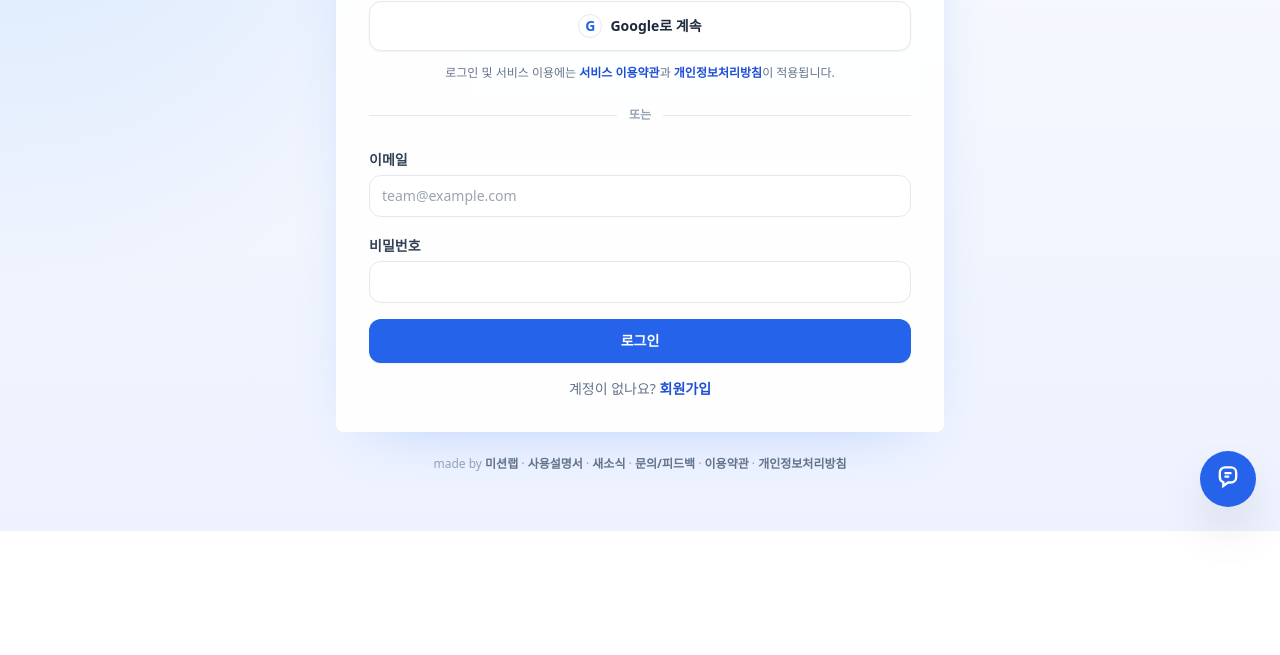
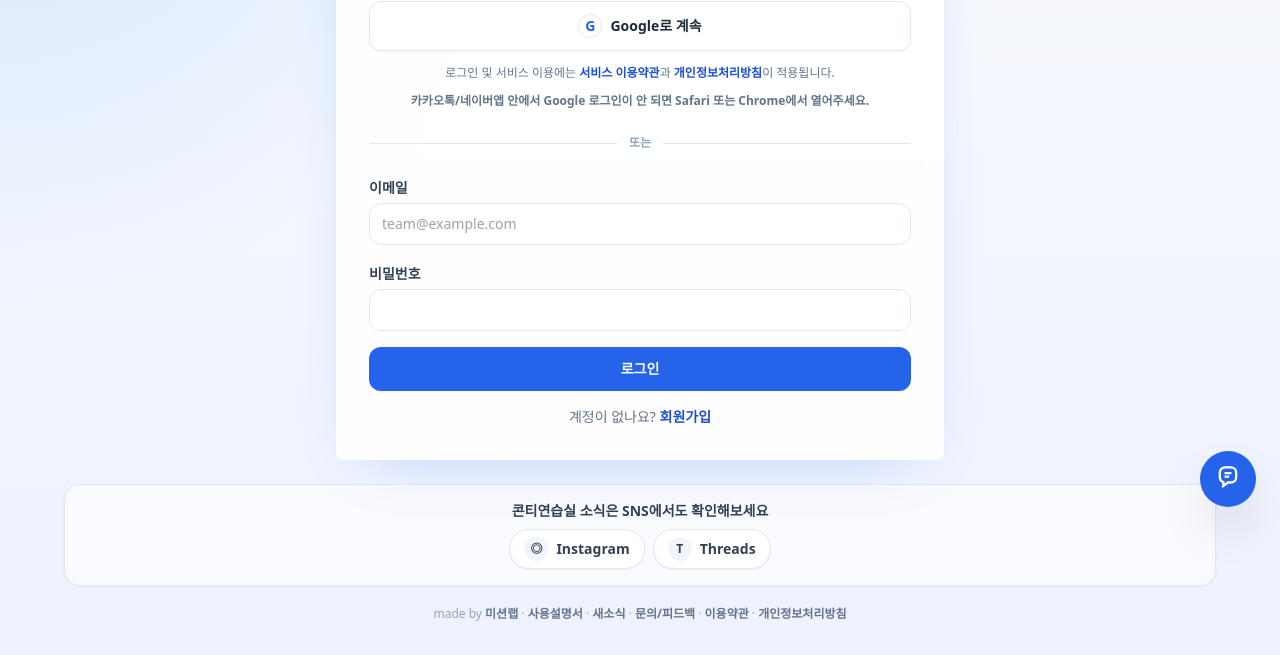
Before and after one commit to sms890522-coder/setlistlab, a Next.js app: page /login in a window 1280 px wide. Shown: the part 269-924 px from the top of the page. Before the commit the page ends 800 px from the top, so only its background shows below. Built offline with nearby package versions, Linux system fonts and the light colour scheme; no server answers.

Commit message:
Add social footer and in-app Google warning

```diff
--- a/app/layout.tsx
+++ b/app/layout.tsx
@@ -80,6 +80,21 @@ export const viewport: Viewport = {
   initialScale: 1,
 };
 
+const socialLinks = [
+  {
+    label: "Instagram",
+    href: process.env.NEXT_PUBLIC_INSTAGRAM_URL?.trim(),
+    ariaLabel: "콘티연습실 Instagram 열기",
+    icon: "◎",
+  },
+  {
+    label: "Threads",
+    href: process.env.NEXT_PUBLIC_THREADS_URL?.trim(),
+    ariaLabel: "콘티연습실 Threads 열기",
+    icon: "T",
+  },
+].filter((link): link is { label: string; href: string; ariaLabel: string; icon: string } => Boolean(link.href));
+
 export default function RootLayout({
   children,
 }: Readonly<{
@@ -108,6 +123,29 @@ export default function RootLayout({
         <main>{children}</main>
         <TeamChatWidget />
         <footer className="px-4 pb-8 text-center text-xs text-slate-400 sm:px-6 lg:px-8">
+          {socialLinks.length > 0 ? (
+            <div className="mx-auto mb-4 flex max-w-6xl flex-col items-center gap-2 rounded-2xl border border-slate-200 bg-white/70 px-4 py-4 shadow-sm">
+              <p className="text-sm font-black text-slate-700">콘티연습실 소식은 SNS에서도 확인해보세요</p>
+              <div className="flex flex-wrap items-center justify-center gap-2">
+                {socialLinks.map((link) => (
+                  <a
+                    key={link.label}
+                    href={link.href}
+                    target="_blank"
+                    rel="noopener noreferrer"
+                    aria-label={link.ariaLabel}
+                    className="inline-flex min-h-10 items-center gap-2 rounded-full border border-slate-200 bg-white px-3.5 text-sm font-black text-slate-700 shadow-sm transition hover:border-blue-200 hover:bg-blue-50 hover:text-blue-700 focus:outline-none focus:ring-4 focus:ring-blue-100"
+                  >
+                    <span className="grid size-6 place-items-center rounded-full bg-slate-100 text-xs font-black text-slate-700" aria-hidden="true">
+                      {link.icon}
+                    </span>
+                    {link.label}
+                  </a>
+                ))}
+              </div>
+            </div>
+          ) : null}
+          <div className="leading-6">
             made by{" "}
             <a
               href="https://missionlab.work/"
@@ -137,6 +175,7 @@ export default function RootLayout({
             <Link href="/privacy" className="font-semibold text-slate-500 transition hover:text-blue-600">
               개인정보처리방침
             </Link>
+          </div>
         </footer>
       </body>
     </html>
--- a/app/login/page.tsx
+++ b/app/login/page.tsx
@@ -85,6 +85,9 @@ export default function LoginPage() {
           </Link>
           이 적용됩니다.
         </p>
+        <p className="mt-2 text-center text-xs font-semibold leading-5 text-slate-500">
+          카카오톡/네이버앱 안에서 Google 로그인이 안 되면 Safari 또는 Chrome에서 열어주세요.
+        </p>
 
         <div className="my-6 flex items-center gap-3">
           <span className="h-px flex-1 bg-slate-200" />
--- a/components/auth/SocialAuthButtons.tsx
+++ b/components/auth/SocialAuthButtons.tsx
@@ -1,7 +1,9 @@
 "use client";
 
+import { detectInAppBrowser } from "@/lib/browser/inAppBrowser";
 import { getNaverOAuthProvider, isNaverOAuthEnabled, signInWithGoogle, signInWithNaver } from "@/lib/auth";
 import { isSupabaseConfigured } from "@/lib/supabase/client";
+import { createPortal } from "react-dom";
 import { useMemo, useState } from "react";
 
 type SocialAuthButtonsProps = {
@@ -23,6 +25,7 @@ export function SocialAuthButtons({
 }: SocialAuthButtonsProps) {
   const [loadingProvider, setLoadingProvider] = useState<ProviderKey | null>(null);
   const [error, setError] = useState("");
+  const [inAppBrowserModalOpen, setInAppBrowserModalOpen] = useState(false);
   const naverEnabled = isNaverOAuthEnabled();
   const naverProvider = getNaverOAuthProvider();
   const labels = useMemo(
@@ -40,6 +43,11 @@ export function SocialAuthButtons({
     }
     if (disabled) {
       setError(disabledReason || "필수 동의 후 계속할 수 있습니다.");
+      return;
+    }
+    if (provider === "google" && detectInAppBrowser().isInAppBrowser) {
+      setError("");
+      setInAppBrowserModalOpen(true);
       return;
     }
 
@@ -96,6 +104,67 @@ export function SocialAuthButtons({
         <p className="rounded-xl bg-slate-50 p-3 text-xs font-semibold leading-5 text-slate-600">{disabledReason}</p>
       ) : null}
       {error ? <p className="rounded-xl bg-rose-50 p-3 text-sm font-semibold text-rose-700">{error}</p> : null}
+      {inAppBrowserModalOpen ? <InAppBrowserGoogleNoticeModal onClose={() => setInAppBrowserModalOpen(false)} /> : null}
     </div>
   );
 }
+
+function InAppBrowserGoogleNoticeModal({ onClose }: { onClose: () => void }) {
+  const [copyMessage, setCopyMessage] = useState("");
+
+  async function copyCurrentUrl() {
+    const url = typeof window !== "undefined" ? window.location.href : "https://setlistlab.vercel.app/";
+    try {
+      await navigator.clipboard.writeText(url);
+      setCopyMessage("주소를 복사했습니다. Safari 또는 Chrome 주소창에 붙여넣어 주세요.");
+    } catch {
+      fallbackCopy(url);
+      setCopyMessage("주소를 복사했습니다. Safari 또는 Chrome 주소창에 붙여넣어 주세요.");
+    }
+  }
+
+  return createPortal(
+    <div className="fixed inset-0 z-[90] overflow-y-auto bg-slate-950/45 backdrop-blur-sm" role="dialog" aria-modal="true">
+      <div className="flex min-h-full items-center justify-center px-4 py-6">
+        <section className="w-full max-w-md rounded-3xl bg-white p-5 shadow-2xl sm:p-6">
+          <div className="flex items-start gap-3">
+            <span className="grid size-10 shrink-0 place-items-center rounded-2xl bg-blue-50 text-xl" aria-hidden="true">
+              G
+            </span>
+            <div className="min-w-0">
+              <h2 className="text-lg font-black text-slate-950">브라우저에서 다시 열어주세요</h2>
+              <p className="mt-2 text-sm font-semibold leading-6 text-slate-600">
+                Google 로그인은 보안 정책상 앱 내부 브라우저에서 사용할 수 없습니다. Safari 또는 Chrome에서 콘티연습실을 열어주세요.
+              </p>
+            </div>
+          </div>
+
+          {copyMessage ? <p className="mt-4 rounded-xl bg-emerald-50 p-3 text-sm font-bold text-emerald-700">{copyMessage}</p> : null}
+
+          <div className="mt-5 grid gap-2 sm:grid-cols-2">
+            <button type="button" onClick={() => void copyCurrentUrl()} className="btn-primary">
+              주소 복사하기
+            </button>
+            <button type="button" onClick={onClose} className="btn-secondary">
+              닫기
+            </button>
+          </div>
+        </section>
+      </div>
+    </div>,
+    document.body,
+  );
+}
+
+function fallbackCopy(value: string) {
+  if (typeof document === "undefined") return;
+  const textarea = document.createElement("textarea");
+  textarea.value = value;
+  textarea.setAttribute("readonly", "");
+  textarea.style.position = "fixed";
+  textarea.style.opacity = "0";
+  document.body.appendChild(textarea);
+  textarea.select();
+  document.execCommand("copy");
+  document.body.removeChild(textarea);
+}
--- /dev/null
+++ b/lib/browser/inAppBrowser.ts
@@ -0,0 +1,45 @@
+"use client";
+
+export type InAppBrowserInfo = {
+  isInAppBrowser: boolean;
+  name?: string;
+};
+
+const IN_APP_BROWSER_PATTERNS: Array<{ name: string; pattern: RegExp }> = [
+  { name: "KakaoTalk", pattern: /KAKAOTALK/i },
+  { name: "NAVER", pattern: /\bNAVER\b|NAVER\(inapp/i },
+  { name: "Instagram", pattern: /Instagram/i },
+  { name: "Facebook", pattern: /FBAN|FBAV|FB_IAB|FBIOS|FB4A|FBMD|MessengerForiOS/i },
+  { name: "LINE", pattern: /\bLine\//i },
+  { name: "WeChat", pattern: /MicroMessenger/i },
+  { name: "Twitter", pattern: /Twitter/i },
+  { name: "TikTok", pattern: /TikTok/i },
+  { name: "Daum", pattern: /DaumApps/i },
+];
+
+export function detectInAppBrowser(userAgent = getUserAgent()): InAppBrowserInfo {
+  if (!userAgent) return { isInAppBrowser: false };
+
+  const matched = IN_APP_BROWSER_PATTERNS.find(({ pattern }) => pattern.test(userAgent));
+  if (matched) return { isInAppBrowser: true, name: matched.name };
+
+  if (isAndroidWebView(userAgent)) {
+    return { isInAppBrowser: true, name: "Android WebView" };
+  }
+
+  return { isInAppBrowser: false };
+}
+
+function getUserAgent() {
+  if (typeof navigator === "undefined") return "";
+  return navigator.userAgent || "";
+}
+
+function isAndroidWebView(userAgent: string) {
+  if (!/Android/i.test(userAgent)) return false;
+  if (/(; wv\)|\bwv\b|WebView)/i.test(userAgent)) return true;
+
+  const looksLikeLegacyWebView = /Version\/[\d.]+/i.test(userAgent) && /Chrome\/\d+/i.test(userAgent);
+  const knownSecureBrowser = /SamsungBrowser|EdgA|OPR|Firefox|FxiOS|CriOS/i.test(userAgent);
+  return looksLikeLegacyWebView && !knownSecureBrowser;
+}
```
Also changed, not shown: 1 other file (tests, documents, lock files or other folders). Lines whose indentation alone changed are shown as unchanged.
